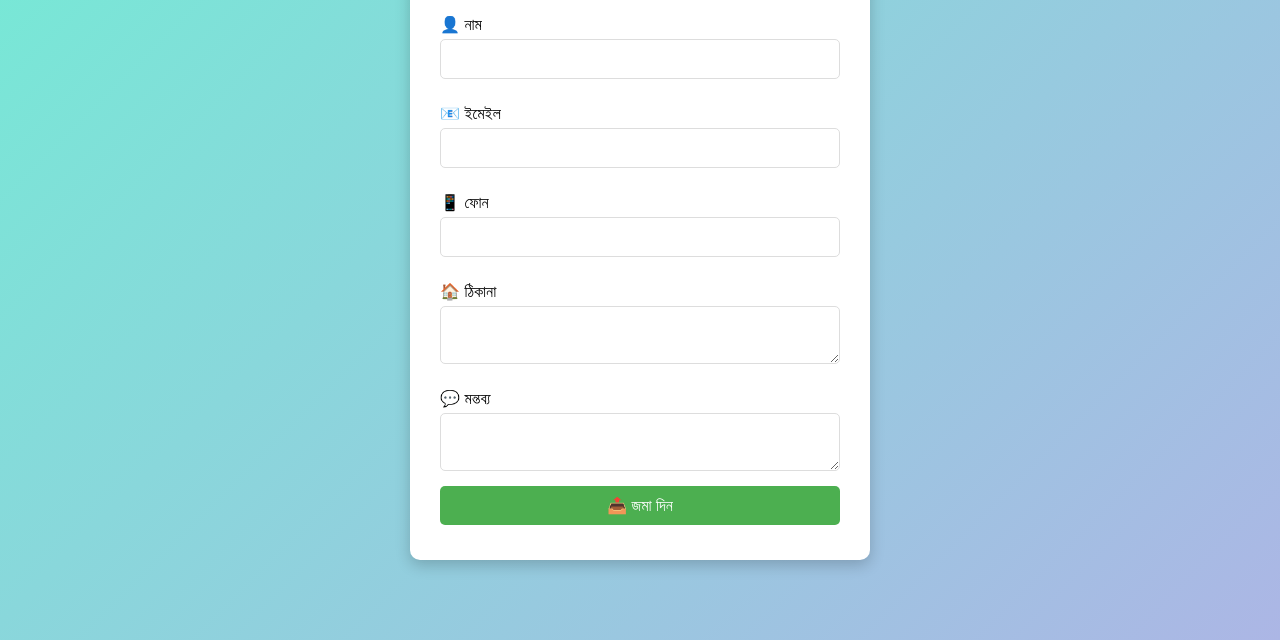
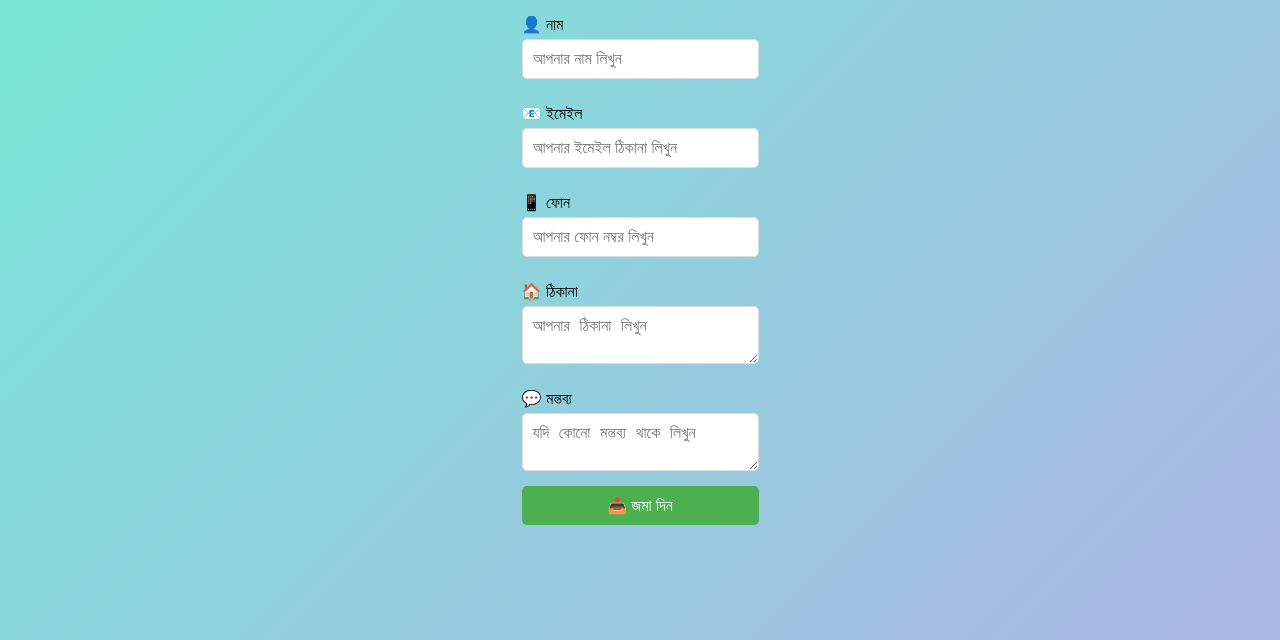
Before and after one commit to julfikerhossenshebbir/contact, a plain HTML site: page index.html in a window 1280 px wide. Shown: the part 160-800 px from the top of the page. Drawn offline with Linux system fonts and the light colour scheme.

Commit message:
Update index.html

```diff
--- a/index.html
+++ b/index.html
@@ -3,31 +3,33 @@
 <head>
     <meta charset="UTF-8">
     <meta name="viewport" content="width=device-width, initial-scale=1.0">
-    <title>Contact Form - MD. J H S</title>
+    <title>Contact Form</title>
     <link rel="stylesheet" href="/styles.css">
 </head>
 <body>
-    <div class="form-container">
+    <div class="full-screen-form">
+        <div class="form-content">
             <h1>📋 Contact Form</h1>
             <form action="/submit" method="POST">
                 <label for="name">👤 নাম</label>
-            <input type="text" id="name" name="name" required>
+                <input type="text" id="name" name="name" placeholder="আপনার নাম লিখুন" required>
 
                 <label for="email">📧 ইমেইল</label>
-            <input type="email" id="email" name="email" required>
+                <input type="email" id="email" name="email" placeholder="আপনার ইমেইল ঠিকানা লিখুন" required>
 
                 <label for="phone">📱 ফোন</label>
-            <input type="text" id="phone" name="phone" required>
+                <input type="text" id="phone" name="phone" placeholder="আপনার ফোন নম্বর লিখুন" required>
 
                 <label for="address">🏠 ঠিকানা</label>
-            <textarea id="address" name="address" required></textarea>
+                <textarea id="address" name="address" placeholder="আপনার ঠিকানা লিখুন" required></textarea>
 
                 <label for="comments">💬 মন্তব্য</label>
-            <textarea id="comments" name="comments"></textarea>
+                <textarea id="comments" name="comments" placeholder="যদি কোনো মন্তব্য থাকে লিখুন"></textarea>
 
                 <button type="submit">📤 জমা দিন</button>
             </form>
         </div>
+    </div>
     <script src="/script.js"></script>
 </body>
 </html>
```
Lines whose indentation alone changed are shown as unchanged.
